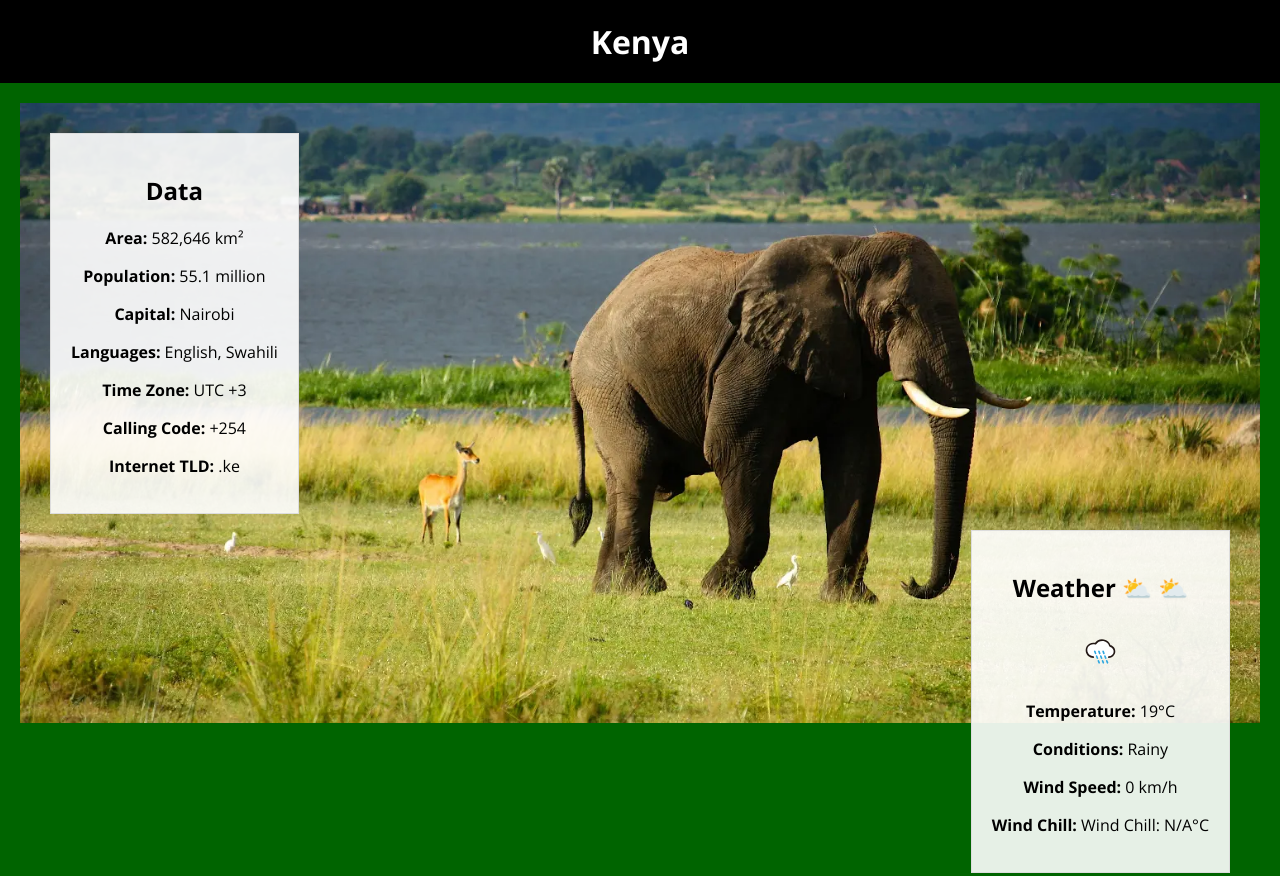
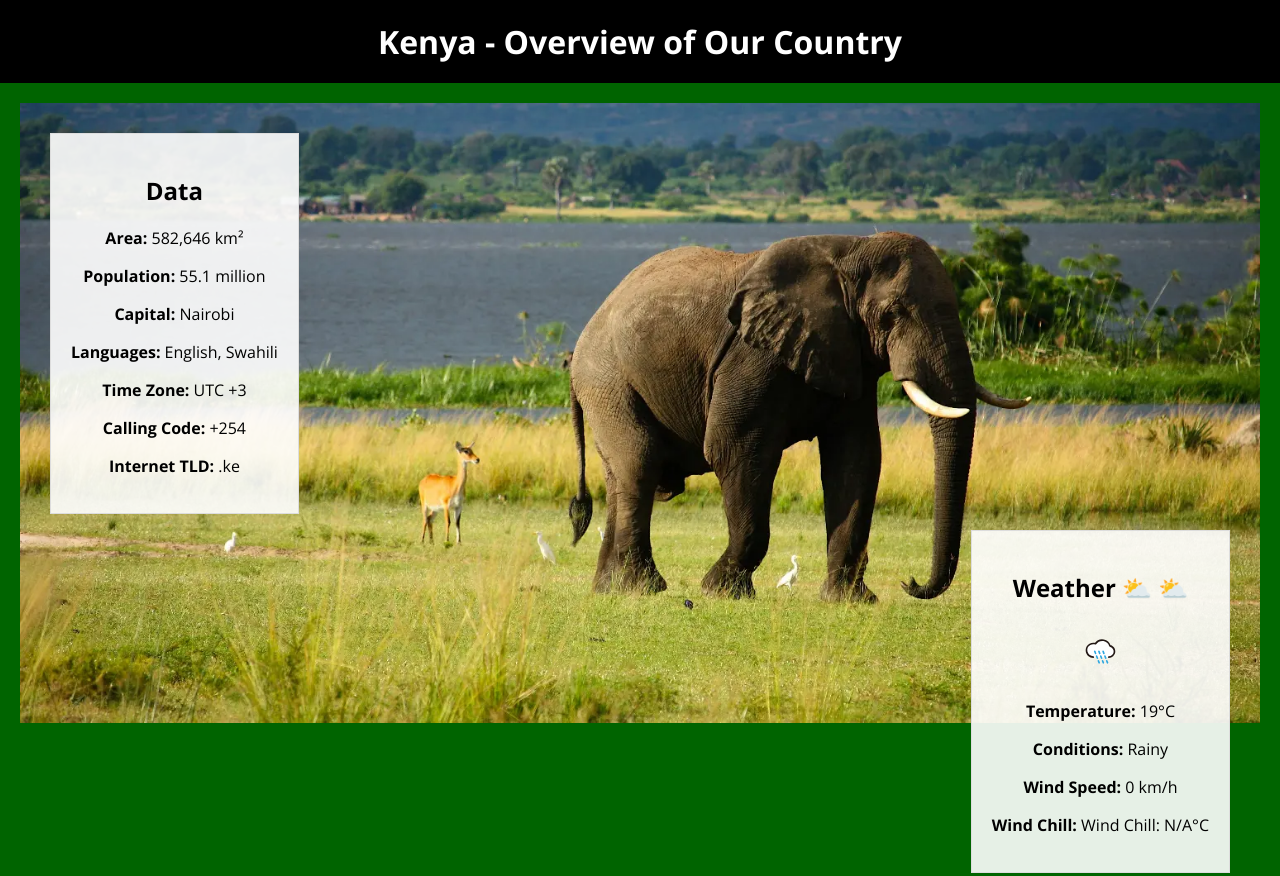
Before and after one commit to vokindo/wdd131, a plain HTML site: page place.html in a window 1280 px wide. Shown: the top 876 px of the page. Drawn offline with nearby package versions, Linux system fonts and the light colour scheme.

Commit message:
Update on W03 Assignment

```diff
--- a/place.html
+++ b/place.html
@@ -3,9 +3,9 @@
 <head>
     <meta charset="UTF-8">
     <meta name="viewport" content="width=device-width, initial-scale=1">
-    <title>Kenya - Country Overview</title>
-    <meta name="description" content="A brief overview of Kenya, including geography, population, and weather.">
-    <meta name="author" content="Victor Okindo">
+    <title>Kenya - Overview of Our Country</title>
+    <meta name="description" content="A brief overview of Kenya, including geography, population, Animals and weather.">
+    <meta name="author" content="Victor Okoth Okindo">
     <link rel="preconnect" href="https://fonts.googleapis.com">
     <link rel="preconnect" href="https://fonts.gstatic.com" crossorigin>
     <link href="https://fonts.googleapis.com/css2?family=Open+Sans:wght@300..800&display=swap" rel="stylesheet">
@@ -14,7 +14,7 @@
 </head>
 <body>
     <header>
-        <h1>Kenya</h1>
+        <h1>Kenya - Overview of Our Country </h1>
     </header>
     <main>
         <div class="container">
```
